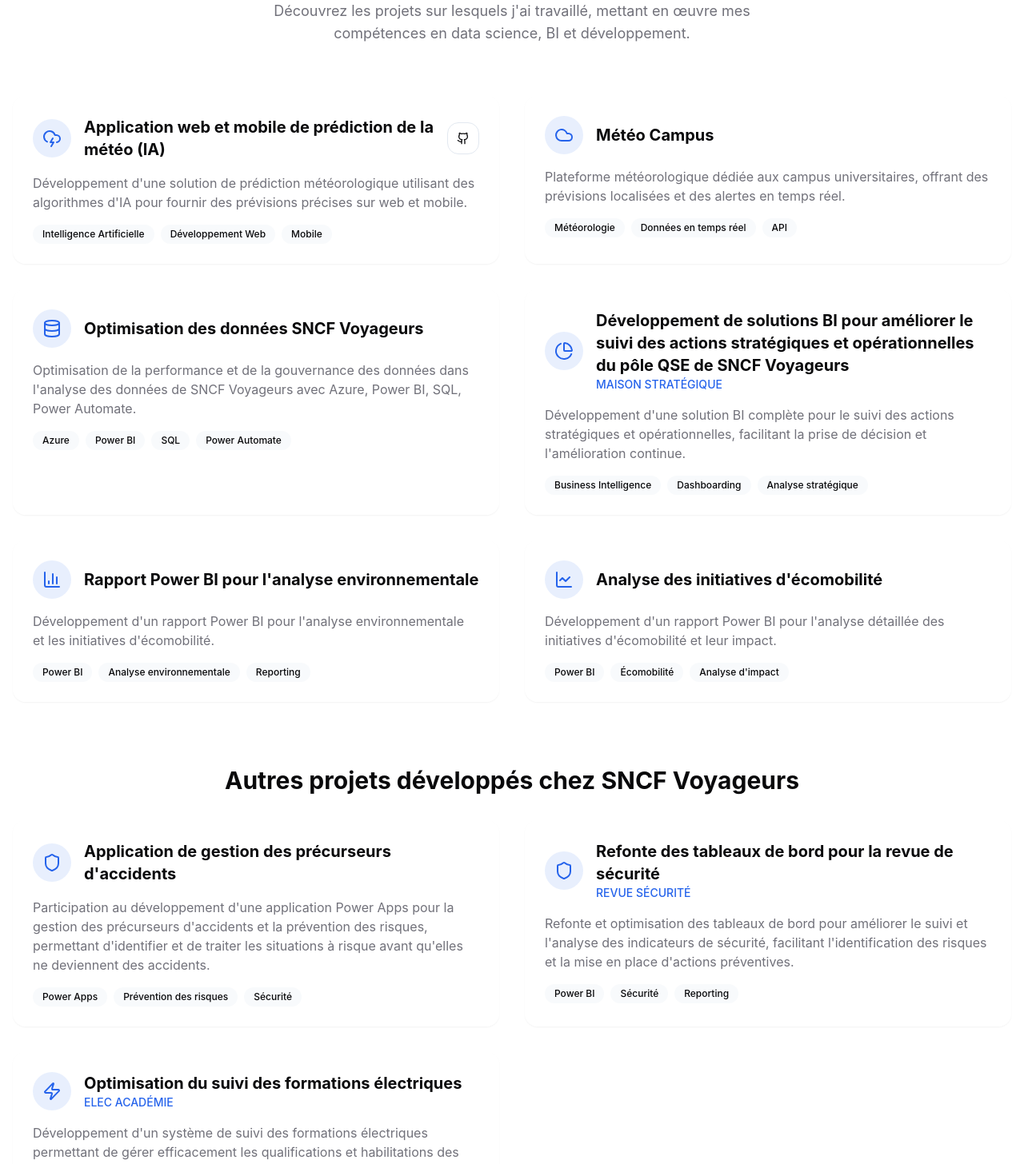
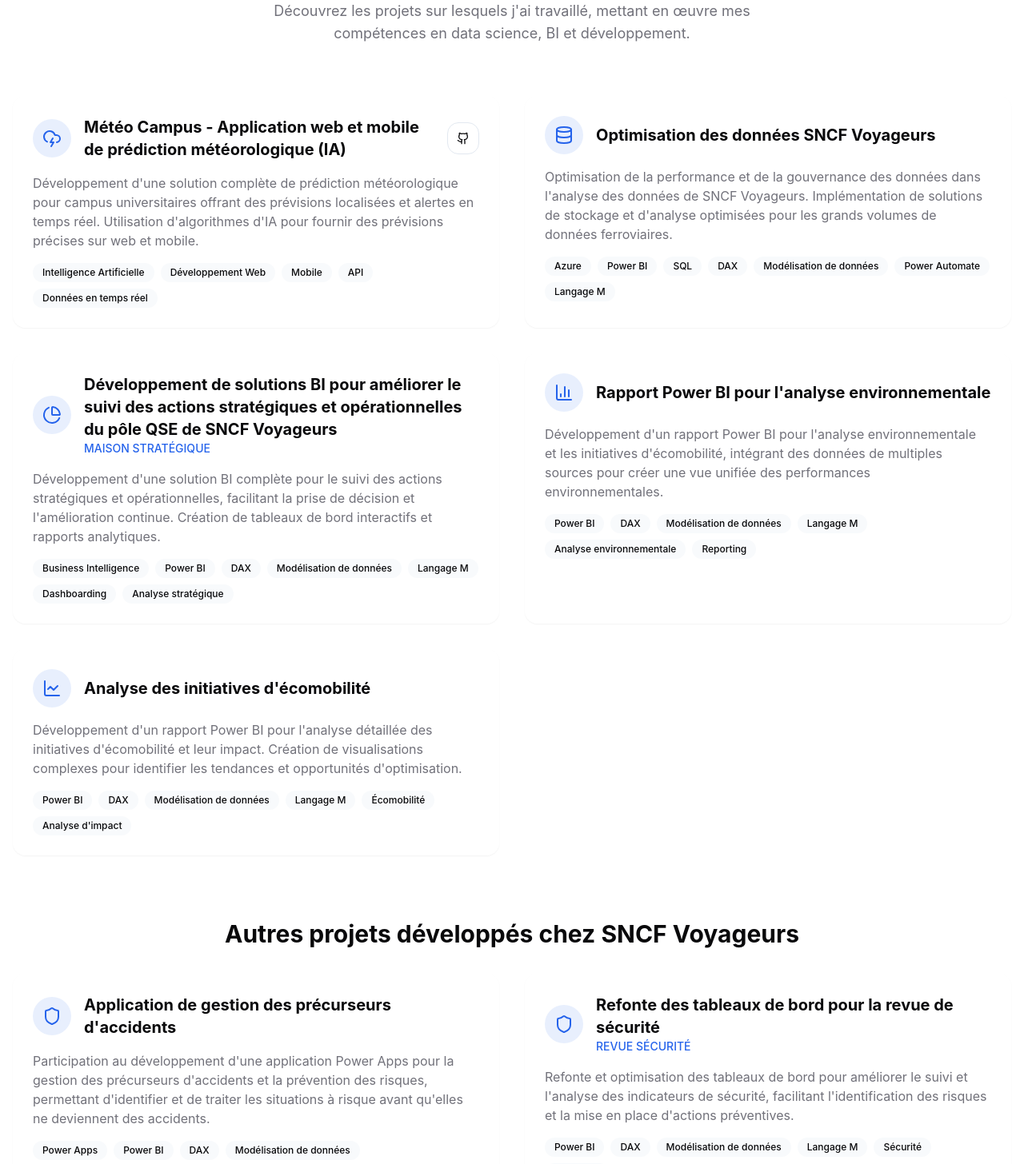
Before and after one commit to Adama20/ai-guided-portfolio, a React (Vite) app: page /#/projects in a window 1280 px wide. Shown: the part 240-1696 px from the top of the page at 80% size. Built offline with nearby package versions, Linux system fonts and the light colour scheme.

Commit message:
Merge and update project details
Merged "Application web et mobile de prédiction de la météo (IA)" and "Météo Campus" projects. Added "Power BI", "DAX", "M", and "Modélisation de données" to all projects.

```diff
--- a/src/pages/Projects.tsx
+++ b/src/pages/Projects.tsx
@@ -23,47 +23,40 @@ export default function Projects() {
 
             <div ref={ref} className={`grid md:grid-cols-2 gap-8 transition-all duration-700 ${isVisible ? 'opacity-100 translate-y-0' : 'opacity-0 translate-y-12'}`}>
               <ProjectCard
-                title="Application web et mobile de prédiction de la météo (IA)"
-                description="Développement d'une solution de prédiction météorologique utilisant des algorithmes d'IA pour fournir des prévisions précises sur web et mobile."
+                title="Météo Campus - Application web et mobile de prédiction météorologique (IA)"
+                description="Développement d'une solution complète de prédiction météorologique pour campus universitaires offrant des prévisions localisées et alertes en temps réel. Utilisation d'algorithmes d'IA pour fournir des prévisions précises sur web et mobile."
                 icon={CloudLightning}
-                tags={["Intelligence Artificielle", "Développement Web", "Mobile"]}
+                tags={["Intelligence Artificielle", "Développement Web", "Mobile", "API", "Données en temps réel"]}
                 githubLink="https://github.com/Lucas-Matusiak/meteo-campus/tree/main"
               />
 
               <ProjectCard
-                title="Météo Campus"
-                description="Plateforme météorologique dédiée aux campus universitaires, offrant des prévisions localisées et des alertes en temps réel."
-                icon={Cloud}
-                tags={["Météorologie", "Données en temps réel", "API"]}
-              />
-
-              <ProjectCard
                 title="Optimisation des données SNCF Voyageurs"
-                description="Optimisation de la performance et de la gouvernance des données dans l'analyse des données de SNCF Voyageurs avec Azure, Power BI, SQL, Power Automate."
+                description="Optimisation de la performance et de la gouvernance des données dans l'analyse des données de SNCF Voyageurs. Implémentation de solutions de stockage et d'analyse optimisées pour les grands volumes de données ferroviaires."
                 icon={Database}
-                tags={["Azure", "Power BI", "SQL", "Power Automate"]}
+                tags={["Azure", "Power BI", "SQL", "DAX", "Modélisation de données", "Power Automate", "Langage M"]}
               />
 
               <ProjectCard
                 title="Développement de solutions BI pour améliorer le suivi des actions stratégiques et opérationnelles du pôle QSE de SNCF Voyageurs"
                 subtitle="MAISON STRATÉGIQUE"
-                description="Développement d'une solution BI complète pour le suivi des actions stratégiques et opérationnelles, facilitant la prise de décision et l'amélioration continue."
+                description="Développement d'une solution BI complète pour le suivi des actions stratégiques et opérationnelles, facilitant la prise de décision et l'amélioration continue. Création de tableaux de bord interactifs et rapports analytiques."
                 icon={ChartPie}
-                tags={["Business Intelligence", "Dashboarding", "Analyse stratégique"]}
+                tags={["Business Intelligence", "Power BI", "DAX", "Modélisation de données", "Langage M", "Dashboarding", "Analyse stratégique"]}
               />
 
               <ProjectCard
                 title="Rapport Power BI pour l'analyse environnementale"
-                description="Développement d'un rapport Power BI pour l'analyse environnementale et les initiatives d'écomobilité."
+                description="Développement d'un rapport Power BI pour l'analyse environnementale et les initiatives d'écomobilité, intégrant des données de multiples sources pour créer une vue unifiée des performances environnementales."
                 icon={BarChart3}
-                tags={["Power BI", "Analyse environnementale", "Reporting"]}
+                tags={["Power BI", "DAX", "Modélisation de données", "Langage M", "Analyse environnementale", "Reporting"]}
               />
 
               <ProjectCard
                 title="Analyse des initiatives d'écomobilité"
-                description="Développement d'un rapport Power BI pour l'analyse détaillée des initiatives d'écomobilité et leur impact."
+                description="Développement d'un rapport Power BI pour l'analyse détaillée des initiatives d'écomobilité et leur impact. Création de visualisations complexes pour identifier les tendances et opportunités d'optimisation."
                 icon={LineChart}
-                tags={["Power BI", "Écomobilité", "Analyse d'impact"]}
+                tags={["Power BI", "DAX", "Modélisation de données", "Langage M", "Écomobilité", "Analyse d'impact"]}
               />
             </div>
 
@@ -73,7 +66,7 @@ export default function Projects() {
                 title="Application de gestion des précurseurs d'accidents"
                 description="Participation au développement d'une application Power Apps pour la gestion des précurseurs d'accidents et la prévention des risques, permettant d'identifier et de traiter les situations à risque avant qu'elles ne deviennent des accidents."
                 icon={Shield}
-                tags={["Power Apps", "Prévention des risques", "Sécurité"]}
+                tags={["Power Apps", "Power BI", "DAX", "Modélisation de données", "Prévention des risques", "Sécurité"]}
               />
 
               <ProjectCard
@@ -81,7 +74,7 @@ export default function Projects() {
                 subtitle="REVUE SÉCURITÉ"
                 description="Refonte et optimisation des tableaux de bord pour améliorer le suivi et l'analyse des indicateurs de sécurité, facilitant l'identification des risques et la mise en place d'actions préventives."
                 icon={Shield}
-                tags={["Power BI", "Sécurité", "Reporting"]}
+                tags={["Power BI", "DAX", "Modélisation de données", "Langage M", "Sécurité", "Reporting"]}
               />
 
               <ProjectCard
@@ -89,7 +82,7 @@ export default function Projects() {
                 subtitle="ELEC ACADÉMIE"
                 description="Développement d'un système de suivi des formations électriques permettant de gérer efficacement les qualifications et habilitations des collaborateurs, assurant la conformité aux exigences réglementaires."
                 icon={Zap}
-                tags={["Power BI", "Formation", "Habilitations"]}
+                tags={["Power BI", "DAX", "Modélisation de données", "Langage M", "Formation", "Habilitations"]}
               />
             </div>
           </div>
```
